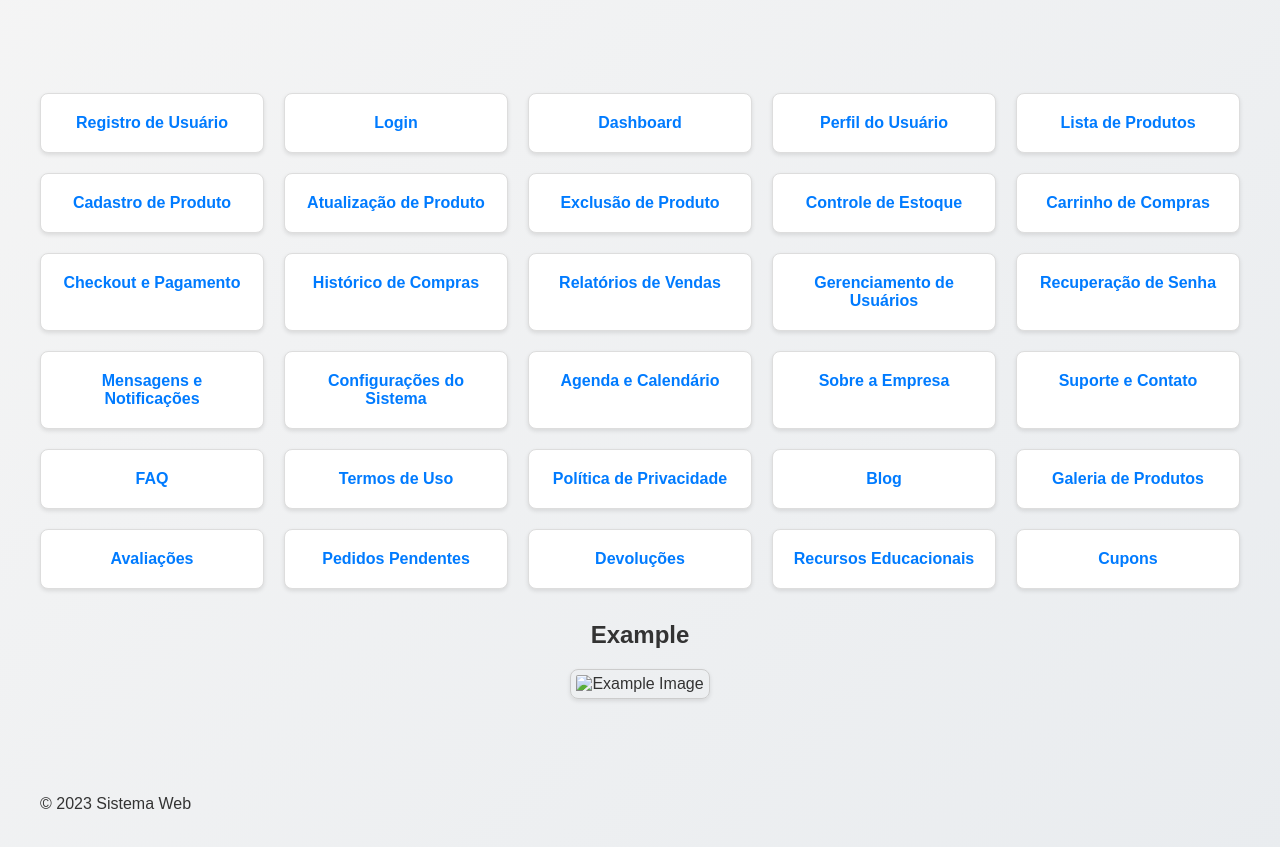
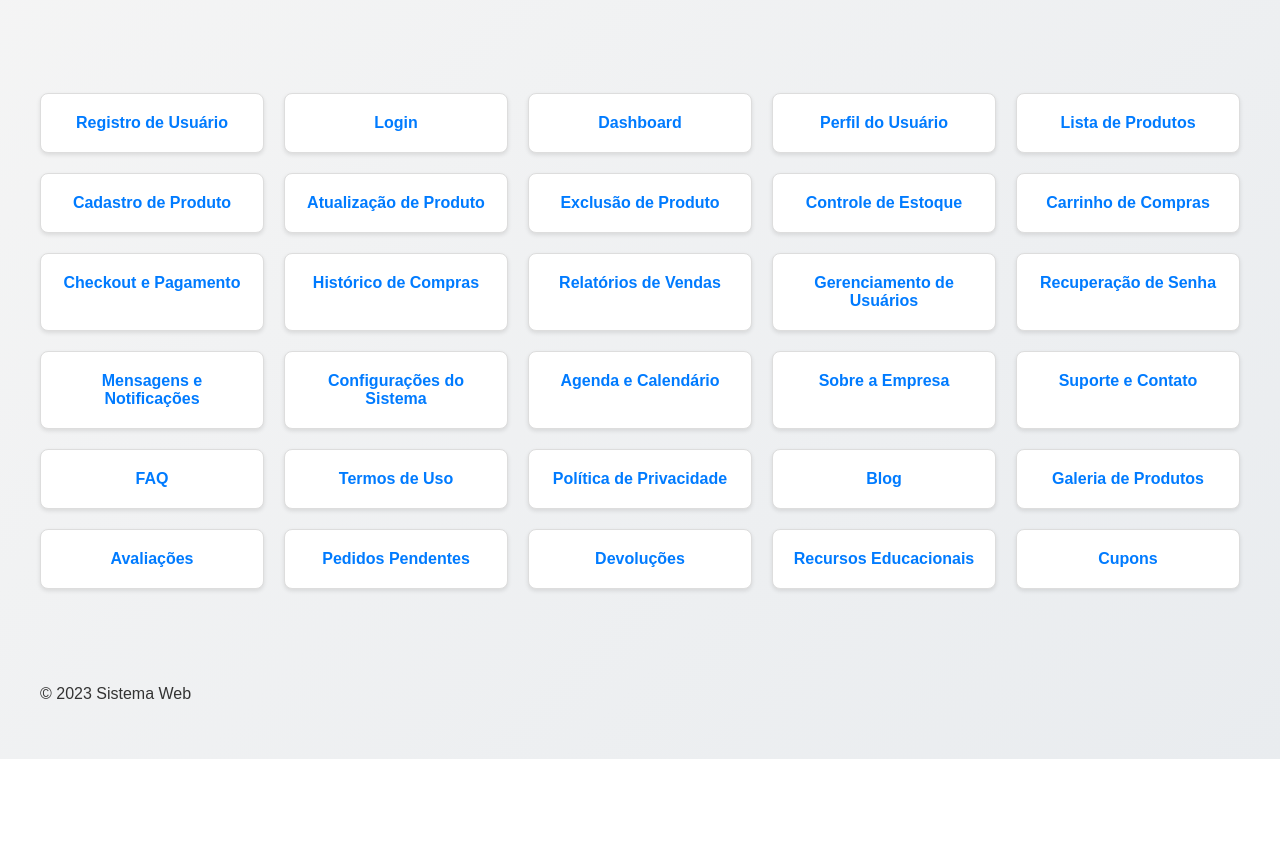
Before and after one commit to luccasilva2/Sites, a plain HTML site: page index.html in a window 1280 px wide. Shown: the part 141-988 px from the top of the page. After the commit the page ends 900 px from the top, so only its background shows below. Drawn offline with Linux system fonts and the light colour scheme.

Commit message:
Atualização final dos sites

```diff
--- a/index.html
+++ b/index.html
@@ -5,6 +5,7 @@
     <meta charset="UTF-8">
     <title>Sistema Web - Página Inicial</title>
     <link rel="stylesheet" href="style.css">
+    <link rel="icon" href="example.jpg" type="image/jpeg">
 </head>
 <body>
 <header>
@@ -104,10 +105,6 @@
                 <a href="cupons/index.html">Cupons</a>
             </div>
         </div>
-        <section class="example-section" style="margin-top: 2rem; text-align: center;">
-            <h2>Example</h2>
-            <img src="example.jpg" alt="Example Image" style="max-width: 100%; height: auto; border: 1px solid #ccc; padding: 5px;">
-        </section>
     </main>
     <footer>
         <p>&copy; 2023 Sistema Web</p>
```
